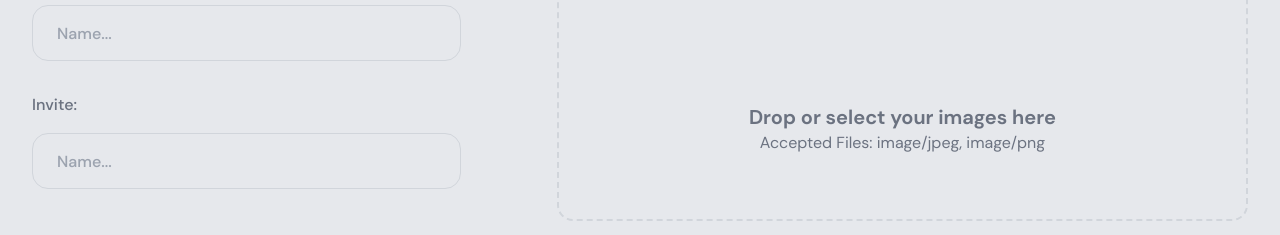
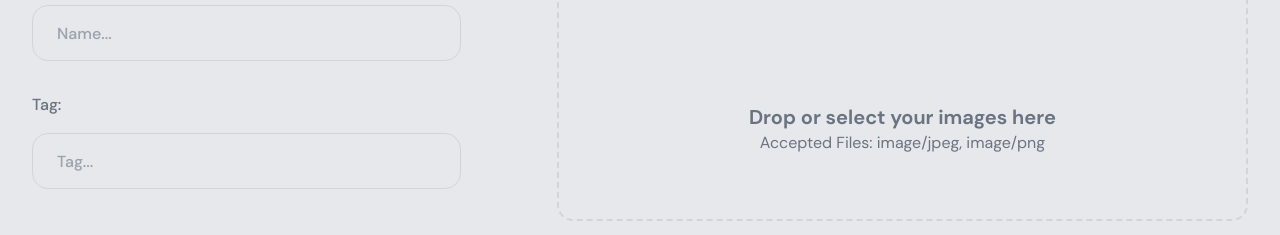
Before and after one commit to Xaes/dotsub-demo, a React (Create React App) app in the folder packages/frontend/: page /album in a window 1280 px wide. Shown: the part 351-586 px from the top of the page. Built offline with nearby package versions, Linux system fonts and the light colour scheme; some icons are missing.

Commit message:
Added tags to images on create album form.

```diff
--- a/packages/frontend/src/components/album-add/index.tsx
+++ b/packages/frontend/src/components/album-add/index.tsx
@@ -53,13 +53,17 @@ const AlbumAdd: FC = () => {
                 value: "",
                 validate: { fn: ({ value }) => (value as string).length > 5 },
             },
+            tag: {
+                required: false,
+                value: ""
+            }
         },
         onSubmit: async ({ items }) => {
             const photosIds = files.map(async (file) => {
                 const { id } = await dispatch(
                     addPhoto({
                         photo: {
-                            tag: "something idk",
+                            tag: items.tag.value as string,
                             name: file.file.name,
                             extension: file.file.type,
                             size: file.file.size,
@@ -83,9 +87,6 @@ const AlbumAdd: FC = () => {
             history.push(Config.LINKS.ALBUM.replace(":albumId", albumId));
         },
     });
-
-    /* eslint-disable */
-    console.log(albumStatus, photoStatus);
 
     return (
         <Loading
@@ -121,19 +122,16 @@ const AlbumAdd: FC = () => {
                     </div>
                     <div className="form-group">
                         <label>
-                            <span>Invite: </span>
+                            <span>Tag: </span>
                             <input
-                                placeholder="Name..."
+                                placeholder="Tag..."
                                 type="text"
-                                value={items.name.value as string}
+                                value={items.tag.value as string}
                                 onChange={({ target }) =>
-                                    registerValue("name", target.value)
+                                    registerValue("tag", target.value)
                                 }
                             />
                         </label>
-                        {items.name.hasError && (
-                            <span className="error-feedback mt-2">Email is invalid.</span>
-                        )}
                     </div>
                     <button
                         type="submit"
--- a/packages/frontend/src/components/image-card/index.tsx
+++ b/packages/frontend/src/components/image-card/index.tsx
@@ -1,9 +1,10 @@
 import Config from "../../config";
 import { Link } from "react-router-dom";
+import ImageHolder from "../image-holder";
 import { Service } from "../../service/service";
 import { IPhoto } from "@dotsub-demo/common/common";
 import React, { FC, useEffect, useState } from "react";
-import ImageHolder from "../image-holder";
+import TagIcon from "@heroicons/react/outline/TagIcon";
 
 const ImageCard: FC<IPhoto> = ({ tag, dataId, id, name, createdAt }) => {
     const [image, setImage] = useState<string>();
@@ -22,7 +23,13 @@ const ImageCard: FC<IPhoto> = ({ tag, dataId, id, name, createdAt }) => {
             to={Config.LINKS.IMAGE.replace(":photoId", id)}
             className={`flex flex-col shadow-md rounded-2xl overflow-hidden hover:shadow-2xl bg-white-1 dark:bg-black-2 dark:hover:bg-transparent`}
         >
-            <div className="w-full h-64">
+            <div className="w-full h-64 relative">
+                {tag && (
+                    <div className="px-3 py-1.5 absolute top-8 left-8 flex items-center rounded-xl bg-primary">
+                        <TagIcon className="h-3.5 w-3.5 mr-2 text-white" />
+                        <span className="text-white text-xs font-bold">{tag}</span>
+                    </div>
+                )}
                 <ImageHolder alt={`${name} - ${tag}`} image={image} />
             </div>
             <div className="p-8 border flex-grow flex flex-col justify-center border-white-1 dark:border-black-2 rounded-b-2xl">
--- a/packages/frontend/src/modules/photo/index.tsx
+++ b/packages/frontend/src/modules/photo/index.tsx
@@ -6,6 +6,7 @@ import { Service } from "../../service/service";
 import { AppDispatch } from "../../redux/store";
 import { useParams, useHistory } from "react-router";
 import PageHeader from "../../components/page-header";
+import TagIcon from "@heroicons/react/outline/TagIcon";
 import React, { FC, useState, useEffect } from "react";
 import { useDispatch, useSelector } from "react-redux";
 import ImageHolder from "../../components/image-holder";
@@ -95,9 +96,12 @@ const Photo: FC = () => {
                                 Size:
                                 <span className={valueClass}>{(photo.size / 1000000).toFixed(2)} MB</span>
                             </p>
-                            <p className={labelClass}>
+                            <p className={`${labelClass} flex items-center`}>
                                 Tag:
-                                <span className={valueClass}>{photo.tag || "N/A"}</span>
+                                <span className="px-3 py-1.5 ml-2 inline-flex items-center rounded-xl bg-primary">
+                                    <TagIcon className="h-3.5 w-3.5 mr-2 text-white" />
+                                    <span className="text-white text-xs font-bold">{photo.tag || "N/A"}</span>
+                                </span>
                             </p>
                         </div>
                     </div>
```
